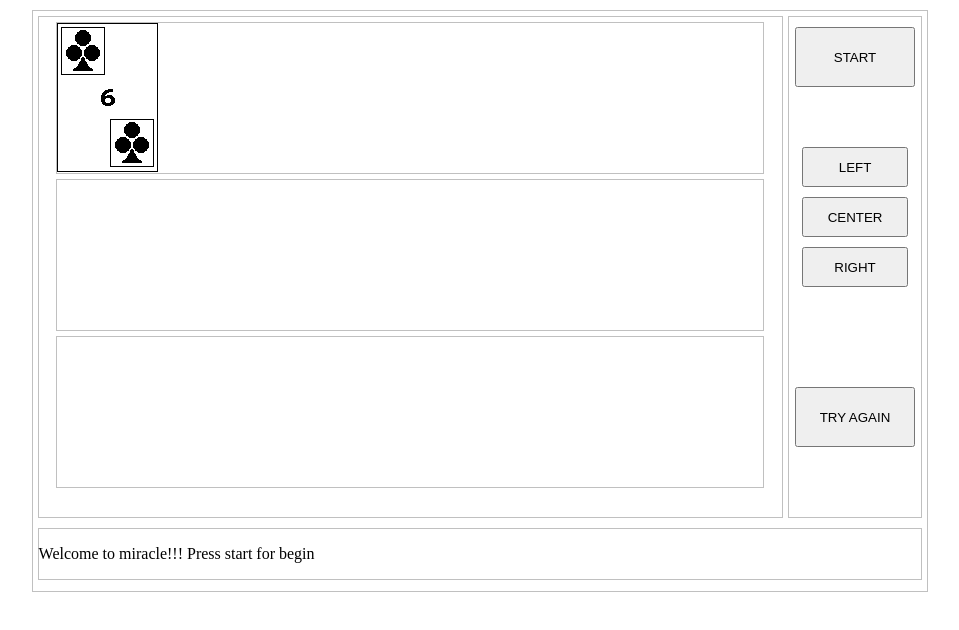
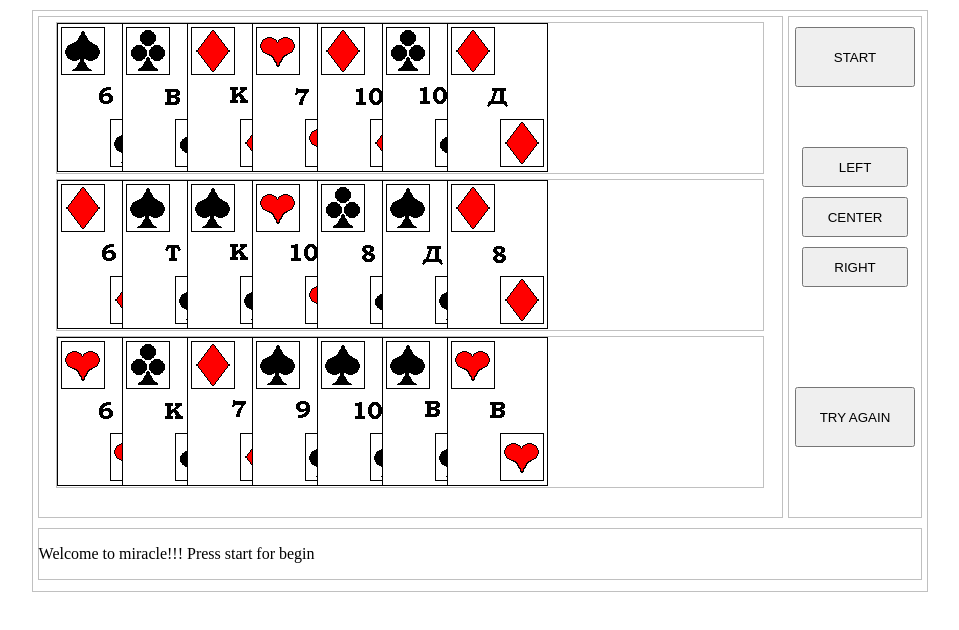
Before and after one commit to Yurimcalex/Mind_reader, a plain HTML site: page index.html in a window 1280 px wide. Shown: the whole page, without its empty margins (160-1119 px from the left). Drawn offline with Linux system fonts and the light colour scheme.

Commit message:
make view.showCards for game start & change constructor Card

```diff
--- a/css/index.css
+++ b/css/index.css
@@ -53,8 +53,12 @@
 	width: 95%;
 	margin: 5px auto;
 	height: 150px;
+	position: relative;
 }
 
 .img {
+	width: 101px;
+	height: 150px;
 	background: #D3CFCF url("../img/suite.png") no-repeat;
+	position: absolute;
 }
--- a/js/index.js
+++ b/js/index.js
@@ -33,18 +33,15 @@
             return suite;
         },
         Card: function (n, width) {
-            this.id = n * width;
-            this.y = this.id + 2;
-            this.x = this.y - this.id - 1;
+            this.id = n;
+            this.dx = n * width;
         }
     };
     model.Card.prototype.make = function() {
         var img = global.image.cloneNode();
         var cont = document.createElement('div');
-        cont.style.width = '101px';
-        cont.style.height = '150px';
-        //cont.style.background = '#D3CFCF url("../img/suite.png") no-repeat';
         cont.classList.add('img');
+        cont.style.backgroundPosition = -this.dx + 'px 0px';
         return cont;
     };
 
@@ -61,8 +58,19 @@
         },
         showCards: function () {
             var set = this.cardSet();
-            var card = set[1].make();
-            global.view.querySelector('.output').appendChild(card);
+            var card, i, row = 0, b = 0;
+            var pos = 0;
+            var cont = global.view.querySelectorAll('.output');
+            for (i = 0; i < cont.length; i += 1) {
+                for (var j = b; j < 7 + b; j++) {
+                    card = set[j].make();
+                    card.style.left = pos + 'px';
+                    cont[i].appendChild(card);
+                    pos += 65;
+                }
+                b += 7;
+                pos = 0;
+            }
         }
     };
 
@@ -70,13 +78,10 @@
         init: function () {
             global.start.onclick = function () {
                 global.wellcome = global.tip.removeChild(wellcome);
-                /*self.vw.appendChild(model.image.cloneNode(true));
-                self.vw.appendChild(model.image.cloneNode(true));*/
-                console.log(global);
             };
         }
     };
 
     controller.init();
-    console.log(view.showCards());
+    view.showCards();
 }());
```
